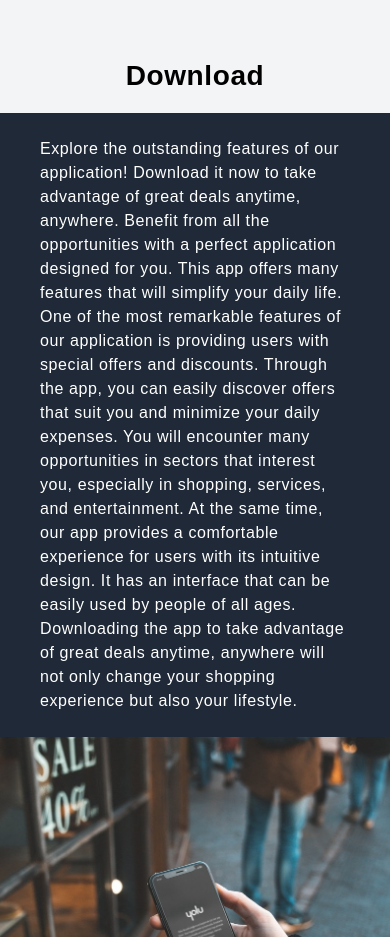
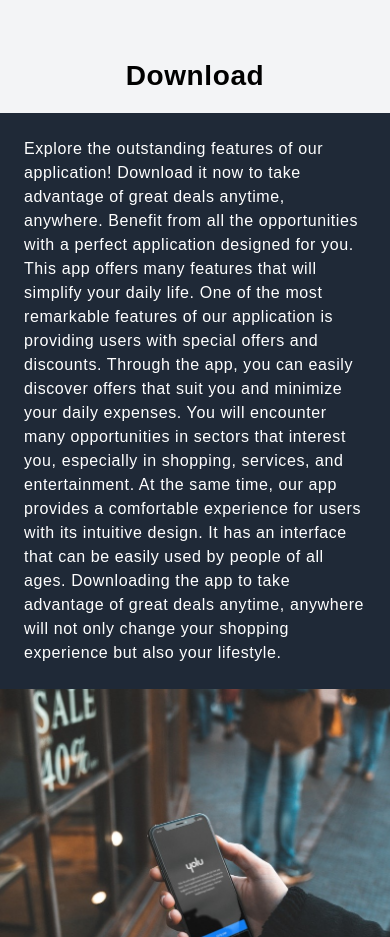
Before and after one commit to hazratAZE/yolu.app, a Next.js app: page /en in a window 390 px wide. Shown: the part 3860-4797 px from the top of the page. Built offline with nearby package versions, Linux system fonts and the light colour scheme.

Commit message:
Padding problem in download screen

```diff
--- a/src/app/components/Indir.tsx
+++ b/src/app/components/Indir.tsx
@@ -59,7 +59,7 @@ const Indir = () => {
       <div className="flex flex-col md:flex-row items-stretch justify-center w-full">
         {/* Paragraf Sol Taraf */}
         <div className="md:w-3/5 flex items-center bg-gray-800 p-6  overflow-hidden">
-          <p className="text-white text-[16px] font-light text-left mb-0 px-4">
+          <p className="text-white text-[16px] font-light text-left mb-0 md:px-4">
             {t("explore_features")}
           </p>
         </div>
```
